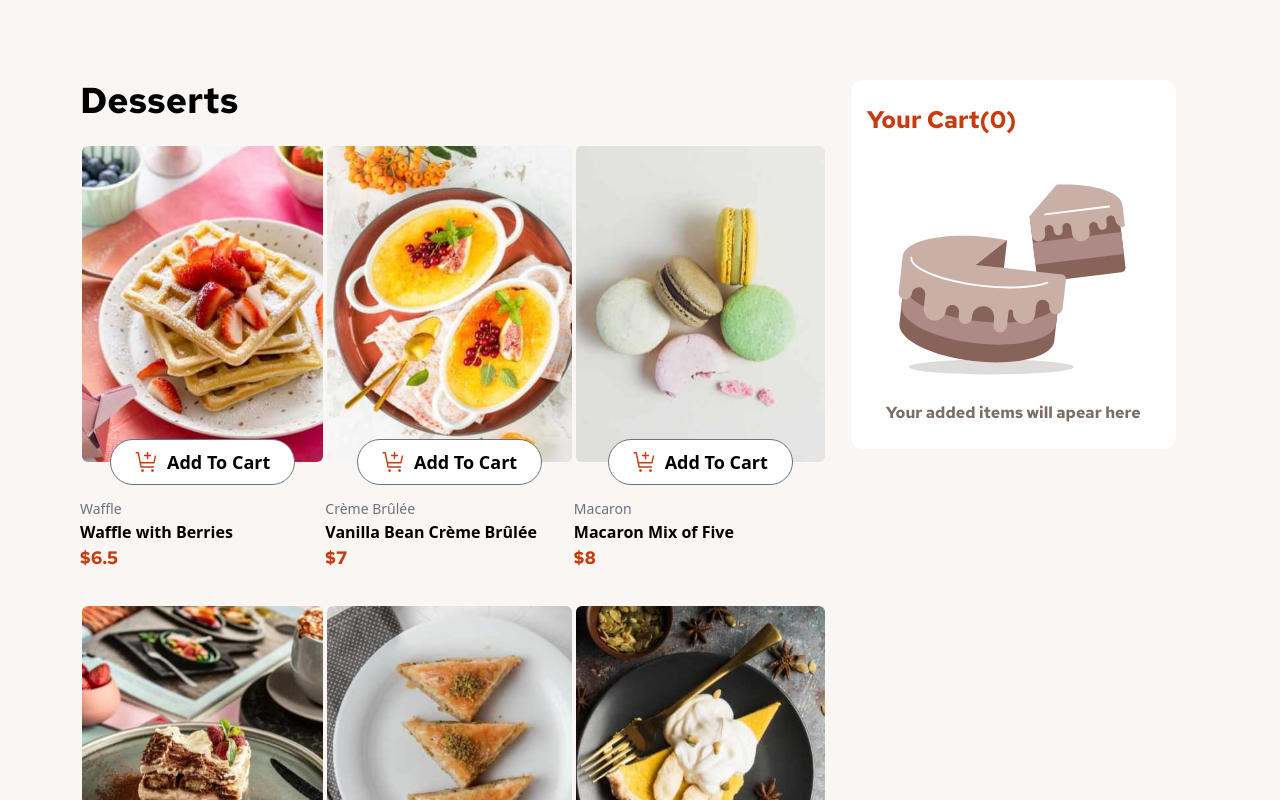
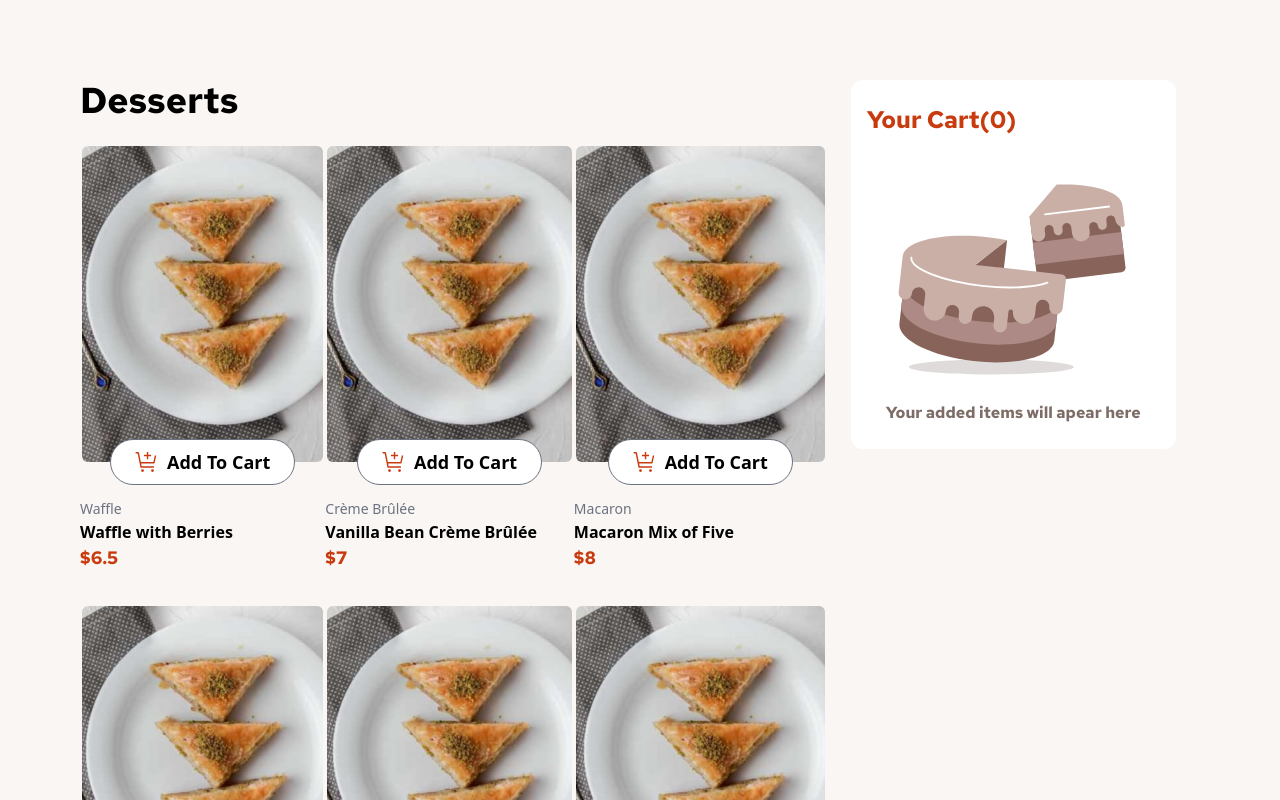
Before and after one commit to zakib9/Desserts, a Vue app: page / in a window 1280 px wide. Shown: the top 800 px of the page. Built offline with nearby package versions, Linux system fonts and the light colour scheme.

Commit message:
Update CardView.vue

```diff
--- a/src/components/CardView.vue
+++ b/src/components/CardView.vue
@@ -3,10 +3,10 @@
         <div  class="flex justify-center relative">
             <img v-if="card.isActive" class="object-cover h-80 w-80 rounded-lg border-solid border-2
             border-primary"
-            :src= "`./src/assets/images/${card.image.desktop}`">
+            src="../assets/images/image-baklava-desktop.jpg">
             <img v-else class="object-cover h-80 w-80 rounded-lg border-solid border-2
             border-transparent"
-            :src= "`./src/assets/images/${card.image.desktop}`">
+            src="../assets/images/image-baklava-desktop.jpg">
            <AddToCartView  :card = "card" @activation="onActivation" @decrementation="onDecrementation" @incrementation="onIncrementation"/>
         </div>
 
```
